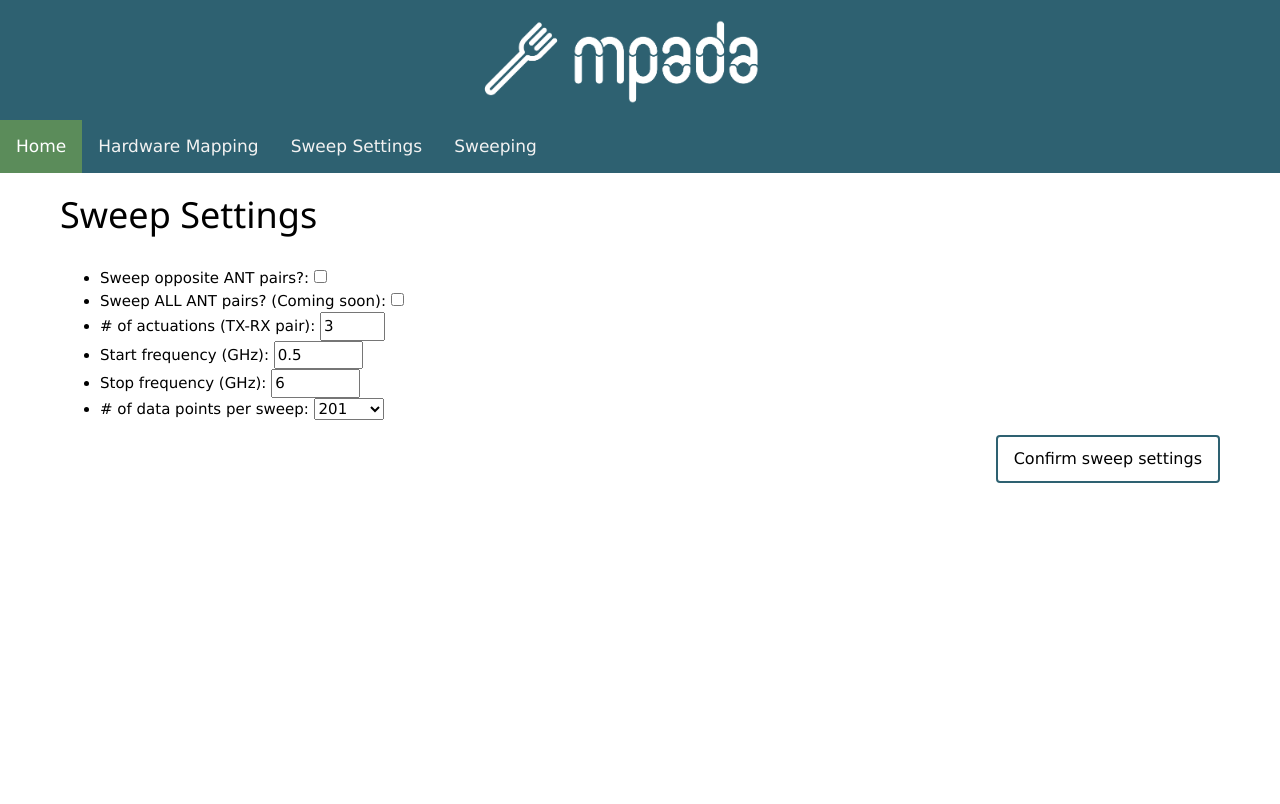
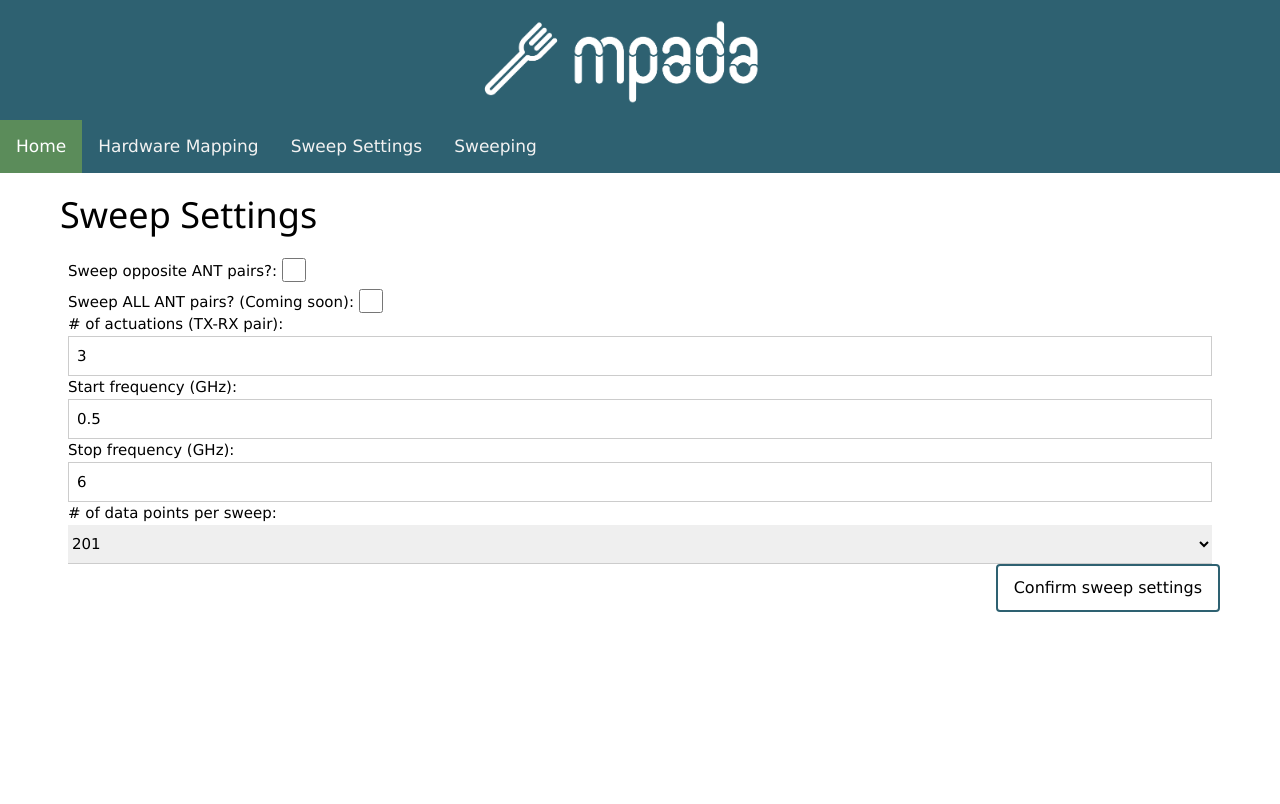
Before and after one commit to YuyiChang/MPADA, a Flask app: page /sweep_settings in a window 1280 px wide. Shown: the top 804 px of the page. Run offline with Flask 2, Linux system fonts and the light colour scheme.

Commit message:
change sweep related html

```diff
--- a/templates/sweep_settings.html
+++ b/templates/sweep_settings.html
@@ -6,30 +6,35 @@
 
 {% block content %}
 <form method="POST">
-    <ul>
-        <li>
+    <div class="w3-cell-row">
+        <div class="w3-row-padding">
             <label for="is_sweep_opposite">Sweep opposite ANT pairs?:</label>
-            <input type="checkbox" id="is_sweep_opposite" name="is_sweep_opposite" value="TRUE">
-        </li>
-        <li>
+            <input type="checkbox" id="is_sweep_opposite" name="is_sweep_opposite" class="w3-check" value="TRUE">
+        </div>
+
+        <div class="w3-row-padding">
             <label for="is_sweep_all">Sweep ALL ANT pairs? (Coming soon):</label>
-            <input type="checkbox" id="is_sweep_all" name="is_sweep_all" value="TRUE">
-        </li>
-        <li>
+            <input type="checkbox" id="is_sweep_all" name="is_sweep_all" class="w3-check" value="TRUE">
+        </div>
+
+        <div class="w3-row-padding">
             <label for="num_actuation"># of actuations (TX-RX pair):</label>
-            <input type="number" id="num_actuation" name="num_actuation" min="1" max="8" step="1" value="3">
-        </li>
-        <li>
+            <input type="number" id="num_actuation" name="num_actuation" class="w3-input w3-border" min="1" max="8" step="1" value="3">
+        </div>
+
+        <div class="w3-row-padding">
             <label for="freq_start">Start frequency (GHz):</label>
-            <input type="number" id="freq_start" name="freq_start" min="0" max="26" value="0.5" step="0.1">
-        </li>
-        <li>
+            <input type="number" id="freq_start" name="freq_start" class="w3-input w3-border" min="0" max="26" value="0.5" step="0.1">
+        </div>
+
+        <div class="w3-row-padding">
             <label for="freq_stop">Stop frequency (GHz):</label>
-            <input type="number" id="freq_stop" name="freq_stop" min="0" max="26" value="6" step="0.1">
-        </li>
-        <li>
+            <input type="number" id="freq_stop" name="freq_stop" class="w3-input w3-border" min="0" max="26" value="6" step="0.1">
+        </div>
+
+        <div class="w3-row-padding">
             <label for="num_pt"># of data points per sweep:</label>
-            <select name="num_pt" id="num_pt">
+            <select class="w3-select" name="num_pt" id="num_pt">
                 <option value="201">201</option>
                 <option value="401">401</option>
                 <option value="801">801</option>
@@ -38,8 +43,8 @@
                 <option value="6401">6401</option>
                 <option value="12801">12801</option>
             </select>
-        </li>
-    </ul>
+        </div>
+    </div>
     <input class="form__submit" type="submit" value="Confirm sweep settings" />
 </form>
 {% endblock %}
```
Also changed, not shown: templates/sweeping.html (+7 -4 lines).
